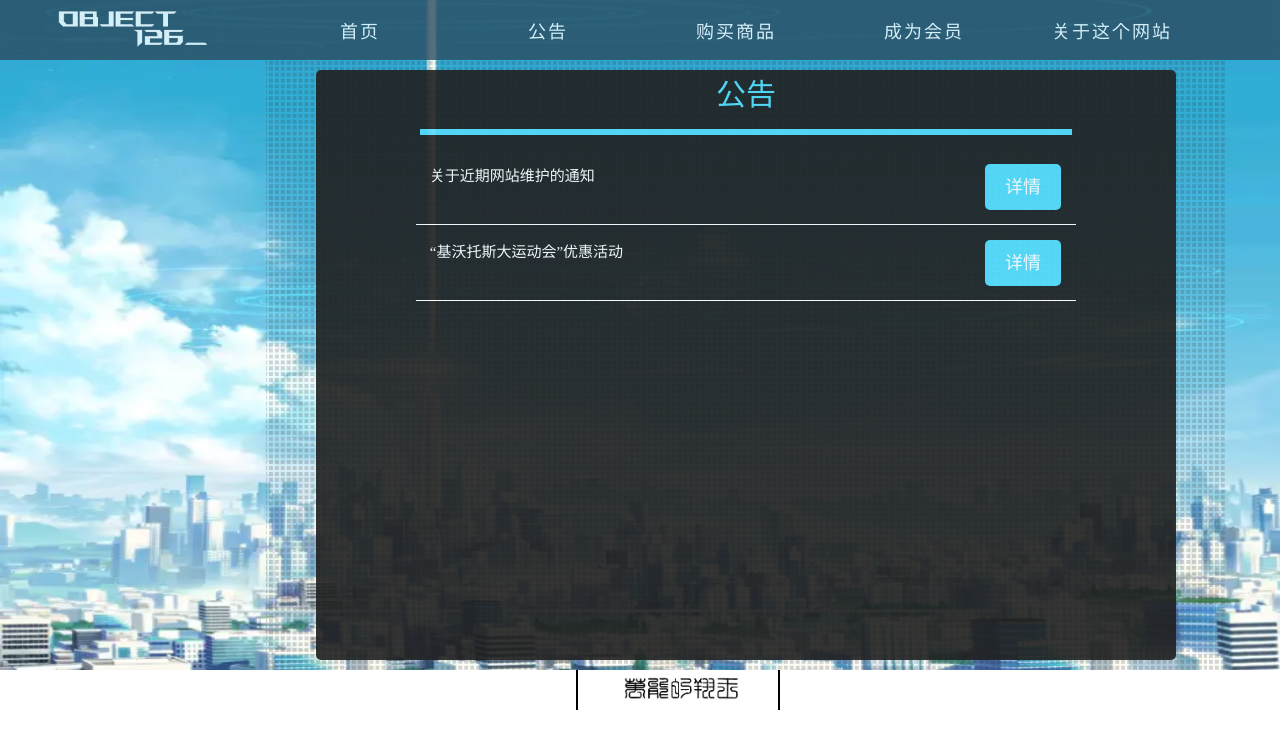
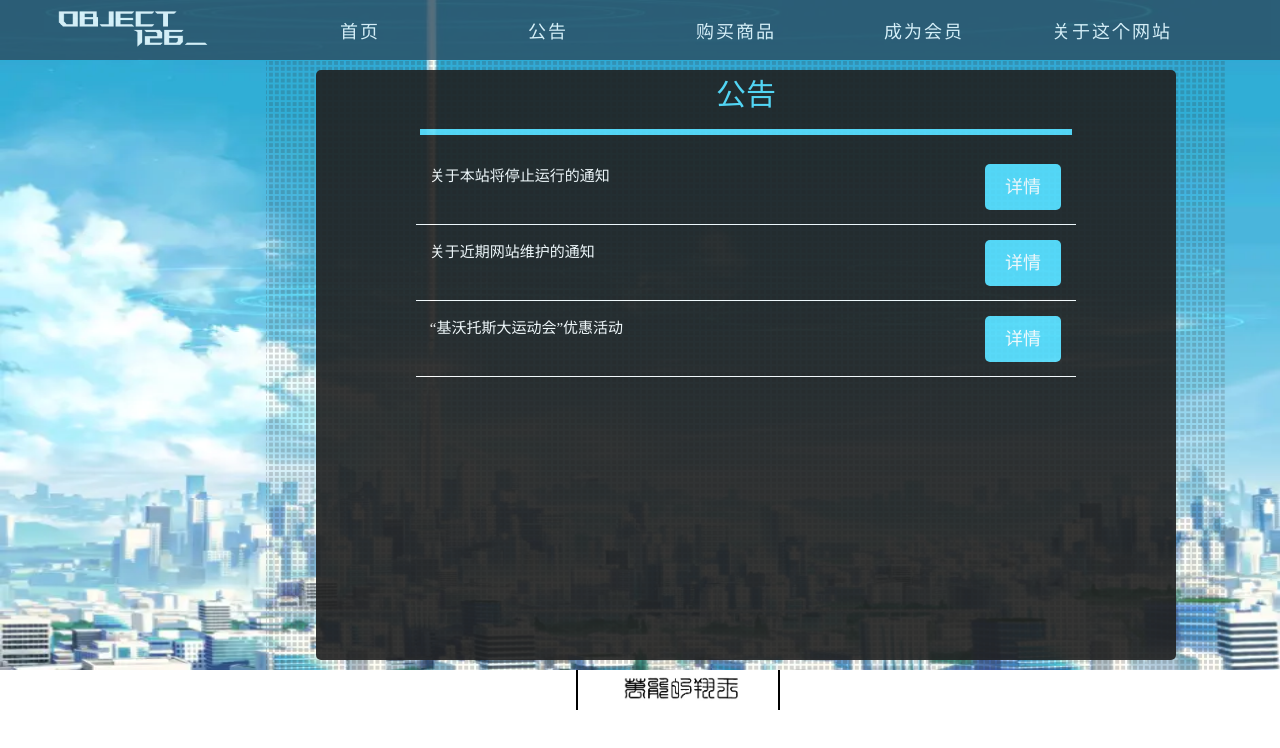
Before and after one commit to WanNengDeXiangWang/Blue, a plain HTML site: page object126_/a1.html in a window 1280 px wide. Both pictures are taken after a click on the link "公告". Drawn offline with Linux system fonts and the light colour scheme.

Commit message:
Update a1.html

```diff
--- a/object126_/a1.html
+++ b/object126_/a1.html
@@ -34,7 +34,10 @@
                     <hr color="#56DBFA" id="f1-2-1">
                     <ul>
                         <li> &nbsp</li>
-
+                            <li id="f1-2-2"> &nbsp关于本站将停止运行的通知
+                            <a href="a1-3.html" id="f1-2-3">详情</a>
+                        </li>
+                        <li style="font-size: 5px;"> &nbsp</li>
                         <li id="f1-2-2"> &nbsp关于近期网站维护的通知
                             <a href="a1-1.html" id="f1-2-3">详情</a>
                         </li>
```
